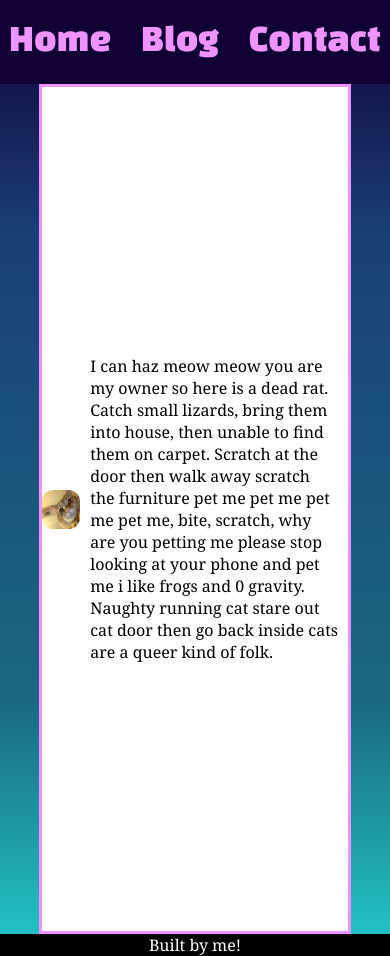
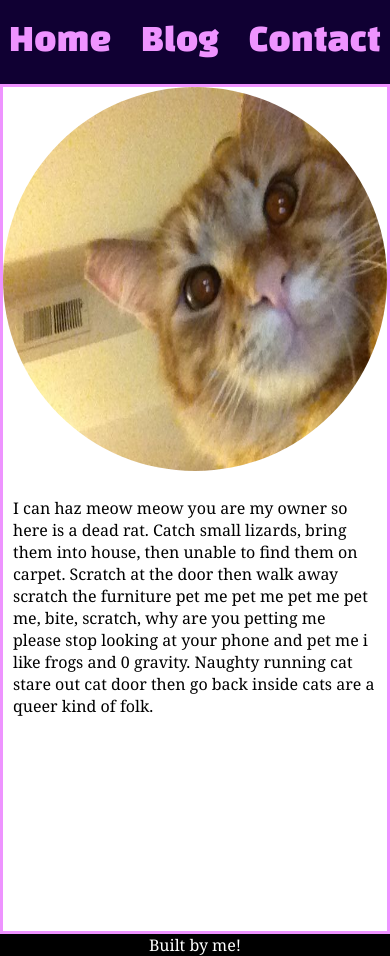
Before and after one commit to Dakota-Schramm/Abby-Blog-Website, a Next.js app: page / in a window 390 px wide. Built offline with nearby package versions, Linux system fonts and the light colour scheme.

Commit message:
Added z-index to header.

```diff
--- a/src/styles/layout/_header.scss
+++ b/src/styles/layout/_header.scss
@@ -19,6 +19,7 @@
   display: flex;
   justify-content: center;
   align-items: center;
+  z-index: 1;
 }
 
 .nav {
--- a/src/styles/main.css
+++ b/src/styles/main.css
@@ -459,6 +459,7 @@ body {
   -webkit-box-align: center;
       -ms-flex-align: center;
           align-items: center;
+  z-index: 1;
 }
 
 .nav {
@@ -543,6 +544,18 @@ body {
   border-color: #ee93ff;
 }
 
+@media (max-width: 460px) {
+  .content {
+    width: 100%;
+  }
+}
+
+@media (min-width: 461px) {
+  .content {
+    width: 80%;
+  }
+}
+
 .cover-image {
   width: 100%;
   height: 30vh;
@@ -558,11 +571,20 @@ body {
           align-items: center;
 }
 
+@media (max-width: 460px) {
+  .home-layout {
+    -webkit-box-orient: vertical;
+    -webkit-box-direction: normal;
+        -ms-flex-direction: column;
+            flex-direction: column;
+  }
+}
+
 .headshot {
   width: 50%;
   height: 30%;
   margin: 10px;
-  border-radius: 30%;
+  border-radius: 50%;
 }
 
 .biography {
@@ -610,6 +632,21 @@ body {
       justify-content: space-around;
 }
 
+@media (max-width: 460px) {
+  .contacts {
+    -webkit-box-orient: vertical;
+    -webkit-box-direction: normal;
+        -ms-flex-direction: column;
+            flex-direction: column;
+  }
+}
+
+.title {
+  display: -webkit-box;
+  display: -ms-flexbox;
+  display: flex;
+}
+
 .post-entry {
   margin: 2rem;
 }
```
Also changed, not shown: 1 other file (tests, documents, lock files or other folders).
